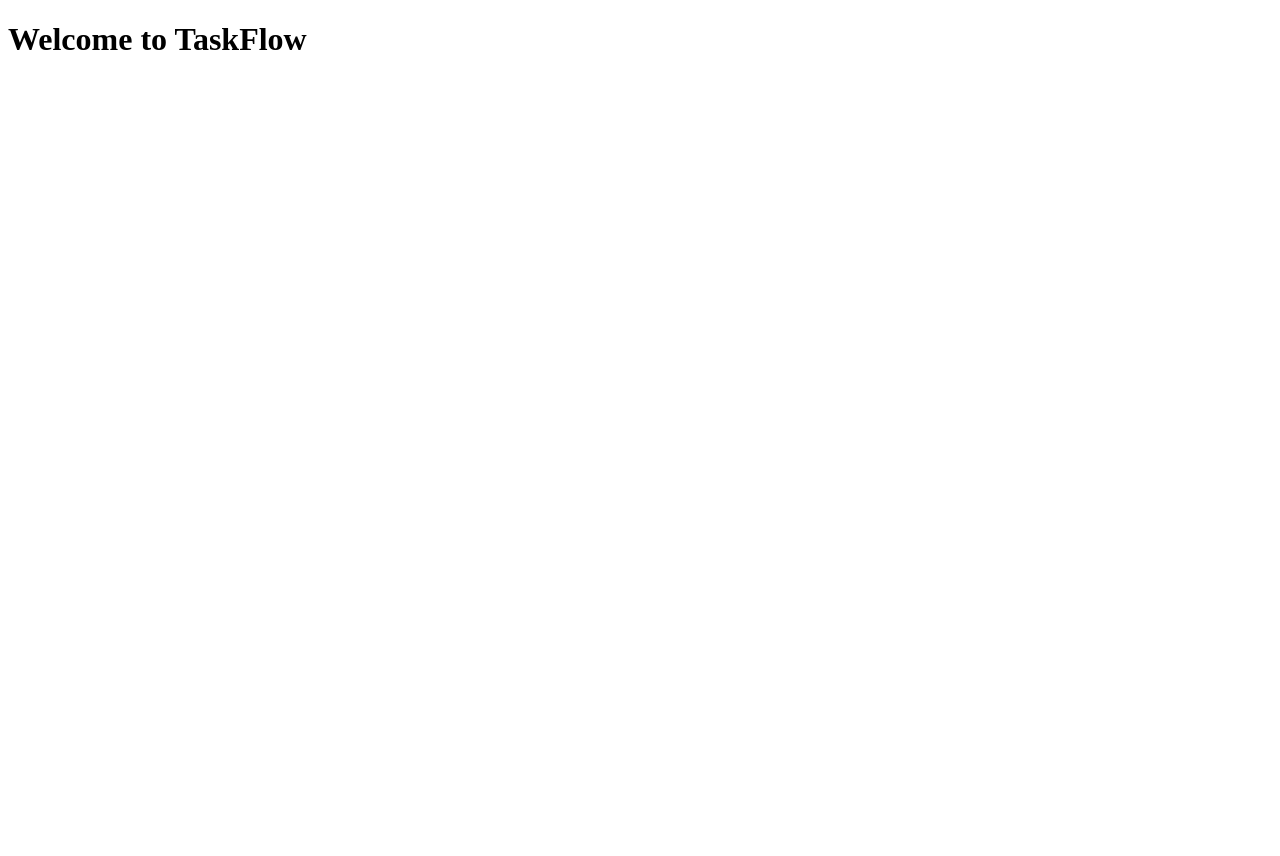
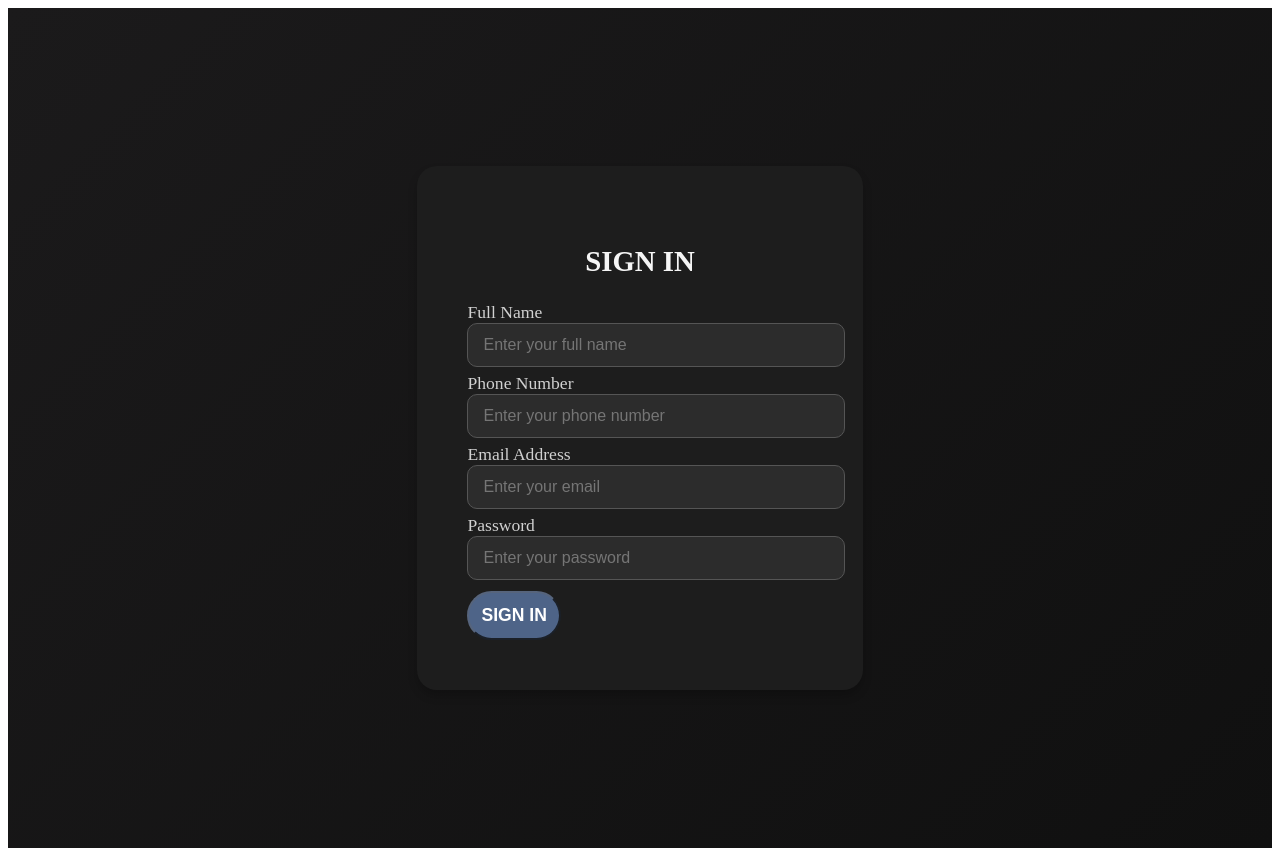
Before and after one commit to Deepening-Of-Proffesional-Skill/Task_Flow_AI_Analytics, a React app in the folder frontend/: page / in a window 1280 px wide. Before the commit the page ends 800 px from the top, so only its background shows below. Built offline with nearby package versions, Linux system fonts and the light colour scheme; the HTML template or start-up script is replaced by a standard one.

Commit message:
added signin page UI

```diff
--- a/frontend/package.json
+++ b/frontend/package.json
@@ -10,7 +10,9 @@
     "preview": "vite preview"
   },
   "dependencies": {
+    "bootstrap": "^5.3.8",
     "react": "^19.2.0",
+    "react-bootstrap": "^2.10.10",
     "react-dom": "^19.2.0"
   },
   "devDependencies": {
@@ -23,6 +25,7 @@
     "eslint-plugin-react-hooks": "^7.0.1",
     "eslint-plugin-react-refresh": "^0.4.24",
     "globals": "^16.5.0",
+    "prettier": "^3.8.1",
     "vite": "^7.2.4"
   }
 }
--- a/frontend/src/App.jsx
+++ b/frontend/src/App.jsx
@@ -1,9 +1,11 @@
 import React from "react"
+import SignInForm from "./components/SignIn"
+
 function App() {
 
   return (
     <>
-     <h1>Welcome to TaskFlow</h1>
+     <SignInForm/>
     </>
   )
 }
--- /dev/null
+++ b/frontend/src/components/SignIn.jsx
@@ -0,0 +1,67 @@
+import React from 'react';
+import Button from 'react-bootstrap/Button';
+import Form from 'react-bootstrap/Form';
+import Container from 'react-bootstrap/Container';
+import Row from 'react-bootstrap/Row';
+import Col from 'react-bootstrap/Col';
+import Card from 'react-bootstrap/Card';
+import '../css/signIn.css';
+
+const SignInForm = () => {
+  return (
+    <div className="signin-container">
+      <Container>
+        <Row className="justify-content-center">
+          <Col xs={12} md={8} lg={5}>
+            <Card className="signin-card">
+              <Card.Body>
+                <h3 className="signin-title">Sign In</h3>
+                <Form>
+                  <Form.Group className="mb-3" controlId="formBasicName">
+                    <Form.Label>Full Name</Form.Label>
+                    <Form.Control
+                      type="text"
+                      placeholder="Enter your full name"
+                      className="signin-input"
+                    />
+                  </Form.Group>
+                  <Form.Group className="mb-3" controlId="formPhoneNumber">
+                    <Form.Label>Phone Number</Form.Label>
+                    <Form.Control
+                      type="text"
+                      placeholder="Enter your phone number"
+                      className="signin-input"
+                    />
+                  </Form.Group>
+                  <Form.Group className="mb-3" controlId="formBasicEmail">
+                    <Form.Label>Email Address</Form.Label>
+                    <Form.Control
+                      type="email"
+                      placeholder="Enter your email"
+                      className="signin-input"
+                    />
+                  </Form.Group>
+                  <Form.Group className="mb-4" controlId="formBasicPassword">
+                    <Form.Label>Password</Form.Label>
+                    <Form.Control
+                      type="password"
+                      placeholder="Enter your password"
+                      className="signin-input"
+                    />
+                  </Form.Group>
+                  <div className="d-grid">
+                    <Button variant="primary" type="submit" className="signin-button">
+                      Sign In
+                    </Button>
+                  </div>
+                </Form>
+              </Card.Body>
+            </Card>
+          </Col>
+        </Row>
+      </Container>
+    </div>
+  );
+};
+
+export default SignInForm;
--- /dev/null
+++ b/frontend/src/css/signIn.css
@@ -0,0 +1,92 @@
+/* Overall container styling */
+.signin-container {
+    background: linear-gradient(135deg, #1b1a1b, #101010);
+    min-height: 100vh;
+    display: flex;
+    justify-content: center;
+    align-items: center;
+    padding: 20px;
+    color: white;
+  }
+
+  /* Card styling */
+  .signin-card {
+    border-radius: 20px;
+    box-shadow: 0 6px 10px rgba(0, 0, 0, 0.2);
+    background-color: #1d1d1d;
+    padding: 50px;
+    transition: transform 0.3s ease-in-out;
+  }
+
+  .signin-card:hover {
+    transform: translateY(-10px);
+  }
+
+  /* Title styling */
+  .signin-title {
+    font-size: 1.8rem;
+    font-weight: bold;
+    text-align: center;
+    margin-bottom: 1.5rem;
+    color: #f5f5f5;
+    text-transform: uppercase;
+  }
+
+  /* Label styling */
+  .form-label {
+    font-size: 1.1rem;
+    color: #d1d1d1;  /* Light color for the labels */
+  }
+
+  /* Input styling */
+  .signin-input {
+    width: 100%;
+    border-radius: 10px;
+    background-color: #2c2c2c;
+    color: #fff;
+    border: 1px solid #555;
+    padding: 12px 15px;
+    font-size: 1rem;
+    margin-bottom: 6px;
+  }
+
+  .signin-input:focus {
+    outline: none;
+    border-color: #4e6488;
+    box-shadow: 0 0 10px rgba(72, 123, 184, 0.5);
+  }
+
+  /* Button styling */
+  .signin-button {
+    border-radius: 25px;
+    font-weight: bold;
+    background-color: #4e6488;
+    border-color: #56647c;
+    color: white;
+    padding: 12px;
+    font-size: 1.1rem;
+    text-transform: uppercase;
+    transition: background-color 0.3s ease;
+    margin-top: 5px;
+  }
+
+  .signin-button:hover {
+    background-color: #5a74a5;
+    border-color: #475e73;
+  }
+
+  /* Responsive Adjustments */
+  @media (max-width: 576px) {
+    .signin-card {
+      padding: 20px;
+    }
+
+    .signin-title {
+      font-size: 1.5rem;
+    }
+
+    .signin-button {
+      font-size: 1rem;
+      padding: 10px;
+    }
+  }
```
Also changed, not shown: 1 other file (tests, documents, lock files or other folders).
